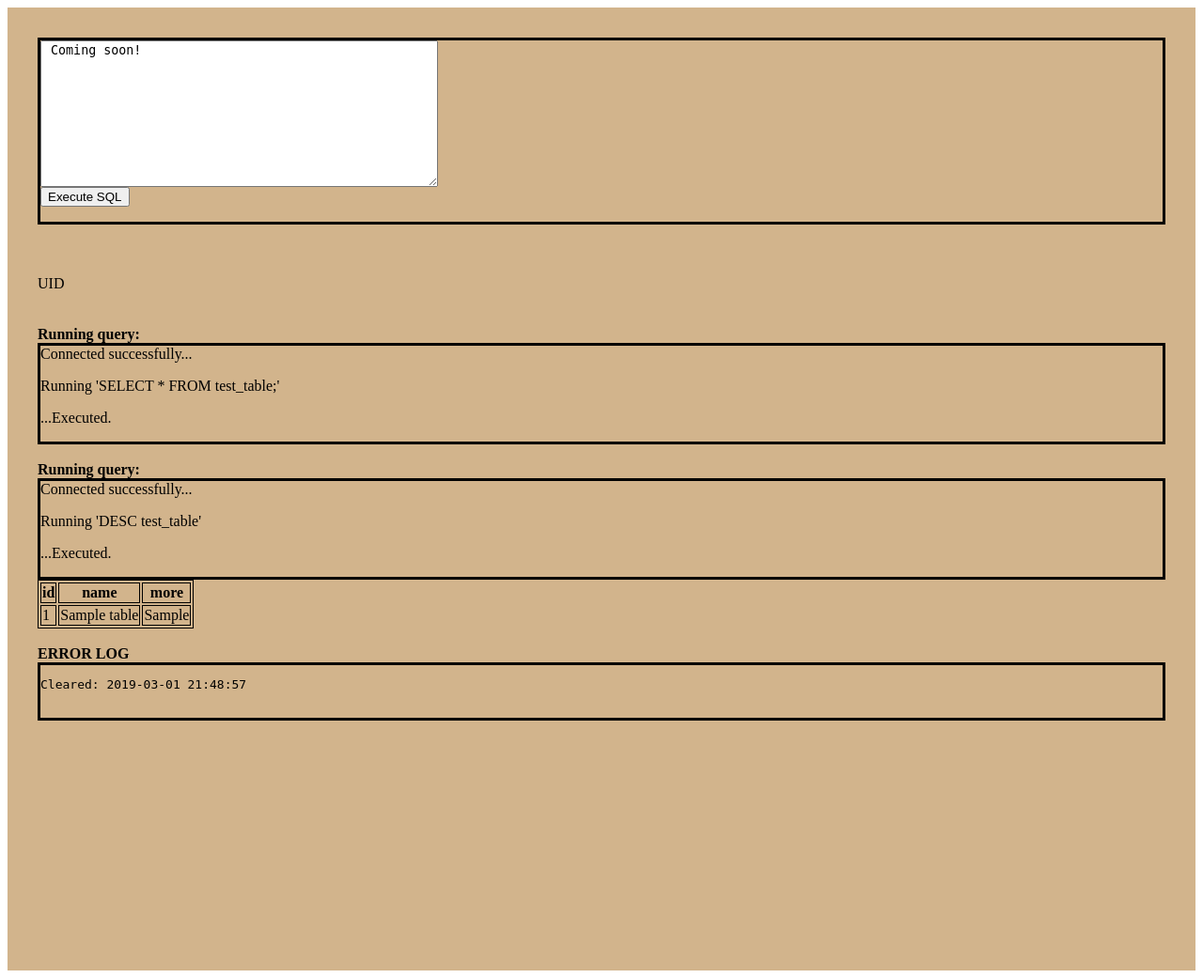
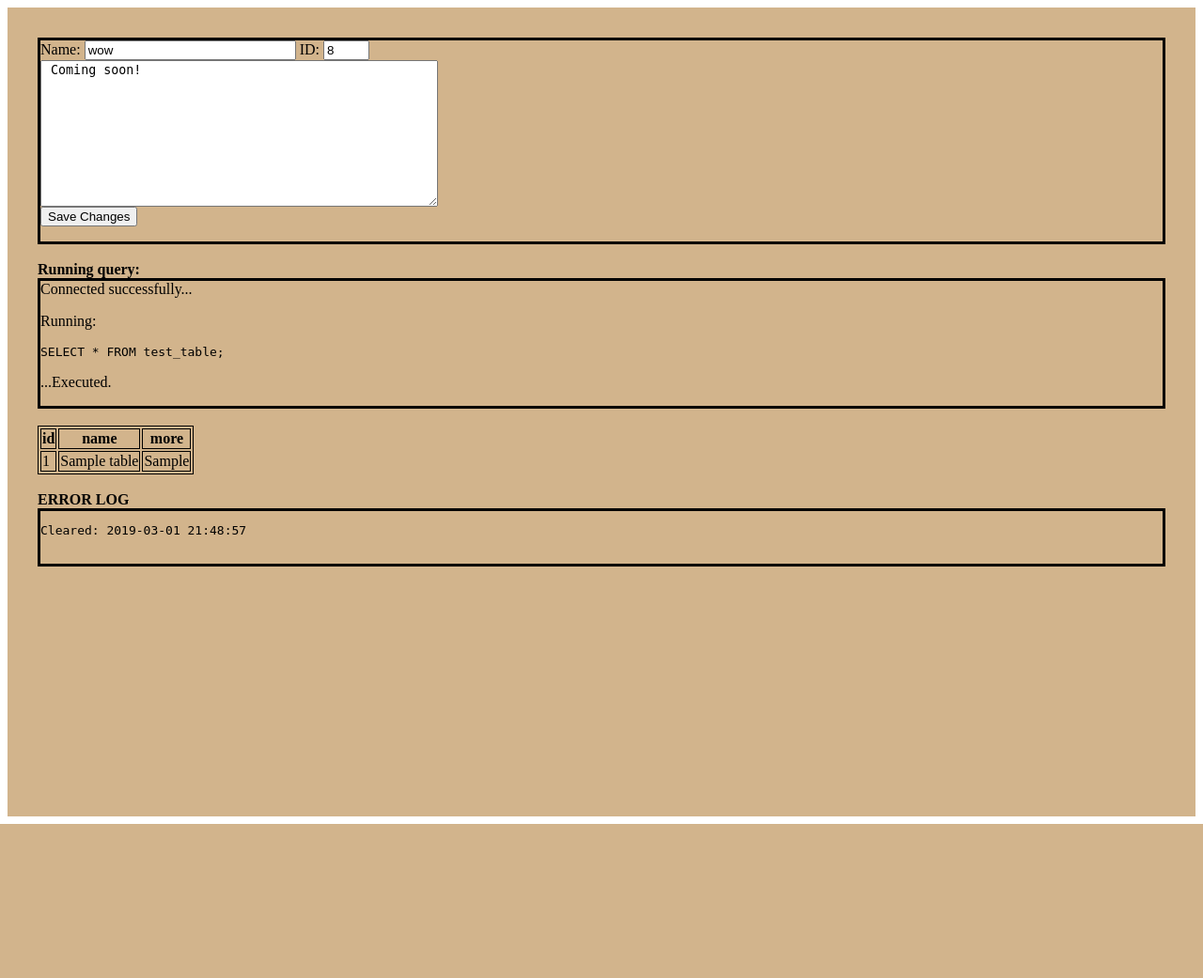
Before and after one commit to cwhiii/CWCMS, a PHP site: page / in a window 1280 px wide. Shown: the whole page at 94% size. After the commit the page ends 877 px from the top, so only its background shows below. Run offline with PHP 8.4, Linux system fonts and the light colour scheme; tables that the repository leaves empty or names only in its code hold one stand-in row (values such as "Sample post"); a stand-in replaces the project's code that opens the database connection; some libraries are stand-ins or nearby versions.

Commit message:
DB updates via form
Now updates a given record with the contents of the form. (on db_touch test).

```diff
--- a/db_touch/index.php
+++ b/db_touch/index.php
@@ -15,17 +15,16 @@
 <div style="padding: 2em; background:tan;">
 
     <div style="border:solid;">
-	<form method='post' action='index.php' enctype='multipart/form-data'>
-	    <textarea id="sql" name="inputSQL" type="textarea" rows="10" cols="50"> Coming soon! </textarea><br>
-	    <input type='submit' value='Execute SQL'>
+        <form method='post' action='index.php' enctype='multipart/form-data'>
+            Name: <input type="text" name="pageName" size="25" value="wow">
+            ID: <input type="text" name ="pageID" size="3" value="8"><br>
+	    <textarea id="sql" name="pageContent" type="textarea" rows="10" cols="50"> Coming soon! </textarea><br>
+	    <input type='submit' value='Save Changes'>
 	</form>
     </div>
 
 <?php
-
-
-	require ("db_credentials.php");
-	echo "<br><br><br>". UID . "<br><br>";
+    require ("db_credentials.php");
 
     // Clear Error Log.
     $tmp = fopen("error_log", 'w') or die("Failed to open error log.");
@@ -34,23 +33,19 @@
 
     // $query = "CREATE TABLE test_table (id INT UNSIGNED NOT NULL AUTO_INCREMENT KEY, name TEXT, more TEXT);";
     // query($query);
-    //$query = "INSERT INTO test_table (name, more) VALUES('Elizabeth', 'Fantastic')";
+
+    // Updates table wirh conects from form.
+    if($_SERVER['REQUEST_METHOD'] == "POST" and isset($_POST['pageContent'])){
+	$inName = trim($_POST['pageName']);
+        $inContent = trim($_POST['pageContent']);
+        $inID = trim($_POST['pageID']);
+        query("UPDATE test_table SET "
+            . "name = '$inName', "
+            . "more = '$inContent' "
+            . "WHERE id = $inID;"
+            );
+	}
     //query($query);
-
-    /*
-    echo "<br><br><div style='border:dashed'>";
-    // tableDump("test_table");
-    $pile = query("DESC test_table;");
-    foreach($pile as $hill){
-	echo "----ROW----<br>";
-	foreach($hill as $stone){
-	    echo "$stone <br>";
-	    }
-	}
-
-    echo "</div>";
-    */
-
     tableDump("test_table");
 
 
@@ -69,23 +64,19 @@
 	    die($conn->error);
 	    }
 	else {
-	    echo "<p>Running '$query'</p><p>...Executed.</p></div>";
+	    echo "<p>Running:</p><pre>" . htmlspecialchars($query) . "</pre><p>...Executed.</p></div>";
 	    return $result;
 	    }
 	}
-
 
     // Pull all the contents of the given table, & display them.
     function tableDump($aTable){
 	$results = query("SELECT * FROM $aTable;");
 	$cols = ["id","name","more"];
 
-	// Get column names & numbers.
-	$colNames = query("DESC $aTable");
-
 
 	// Output.
-	echo "<table><tr> <th>$cols[0]</th> <th>$cols[1]</th><th>$cols[2]</th></tr>";
+	echo "<br><table><tr> <th>$cols[0]</th> <th>$cols[1]</th><th>$cols[2]</th></tr>";
 	for ($j = 0 ; $j < $results->num_rows; ++$j){
 	      $results->data_seek($j);
 	      $row = $results->fetch_array(MYSQLI_NUM);
@@ -95,9 +86,7 @@
 		echo "<td>" . htmlspecialchars($row[$k]) . "</td>";
 	      echo "</tr>";
 	    }
-
 	echo "</table>";
-
 	}
 
 function BACKUPtableDump($aTable){
@@ -125,16 +114,8 @@ function BACKUPtableDump($aTable){
 	echo "<br><b>ERROR LOG</b><br><div style='border:solid'><pre>" . $input . "</pre></div>";
 	}
 
-	//Execute SQL in box.
-    if($_SERVER['REQUEST_METHOD'] == "POST" and isset($_POST['inputSQL'])){
-	query($_POST[inputSQL]);
-	}
-
-
-
 
     displayErrors();
-
     echo"<br><br><br><br><br><br><br><br><br><br><br><br><br>"
     //$conn->close();
 ?>
```
Also changed, not shown: 1 other file.
